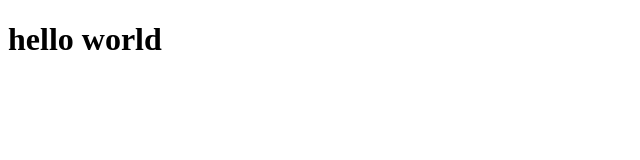
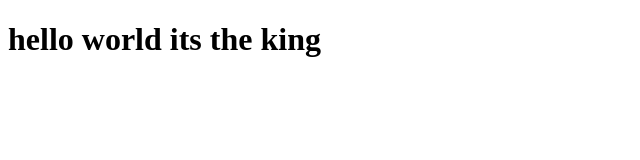
Before and after one commit to Preethampariveda/coursera-test, a plain HTML site: page site/index.html in a window 1280 px wide. Shown: the whole page, without its empty margins (0-640 px from the left). Drawn offline with Linux system fonts and the light colour scheme.

Commit message:
its the new page

```diff
--- a/site/index.html
+++ b/site/index.html
@@ -9,6 +9,6 @@
   <title>hello preetham</title>
  </head>
  <body>
-  <h1>hello world</h1>
+  <h1>hello world its the king</h1>
  </body>
 </html>
```
Also changed, not shown: 1 other file.
